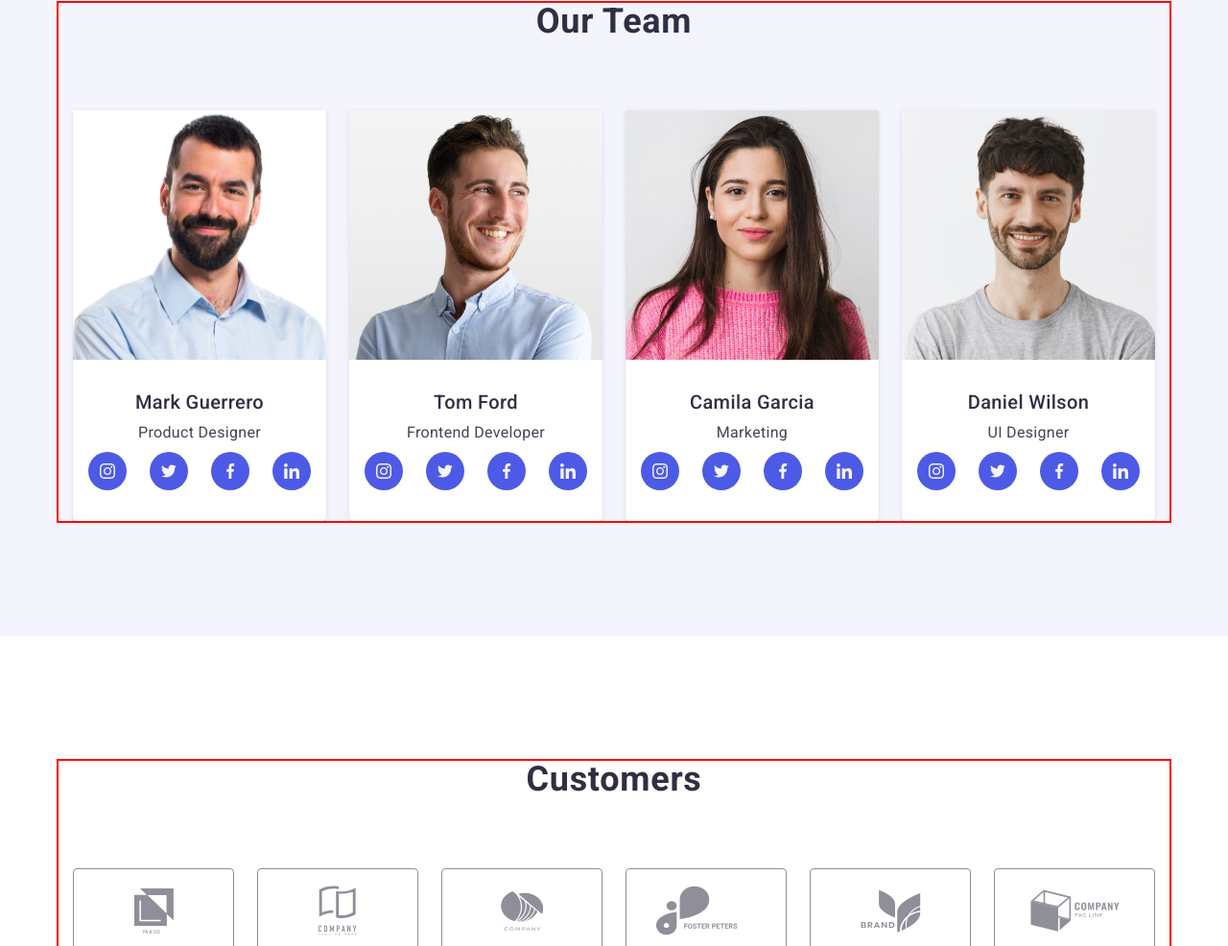
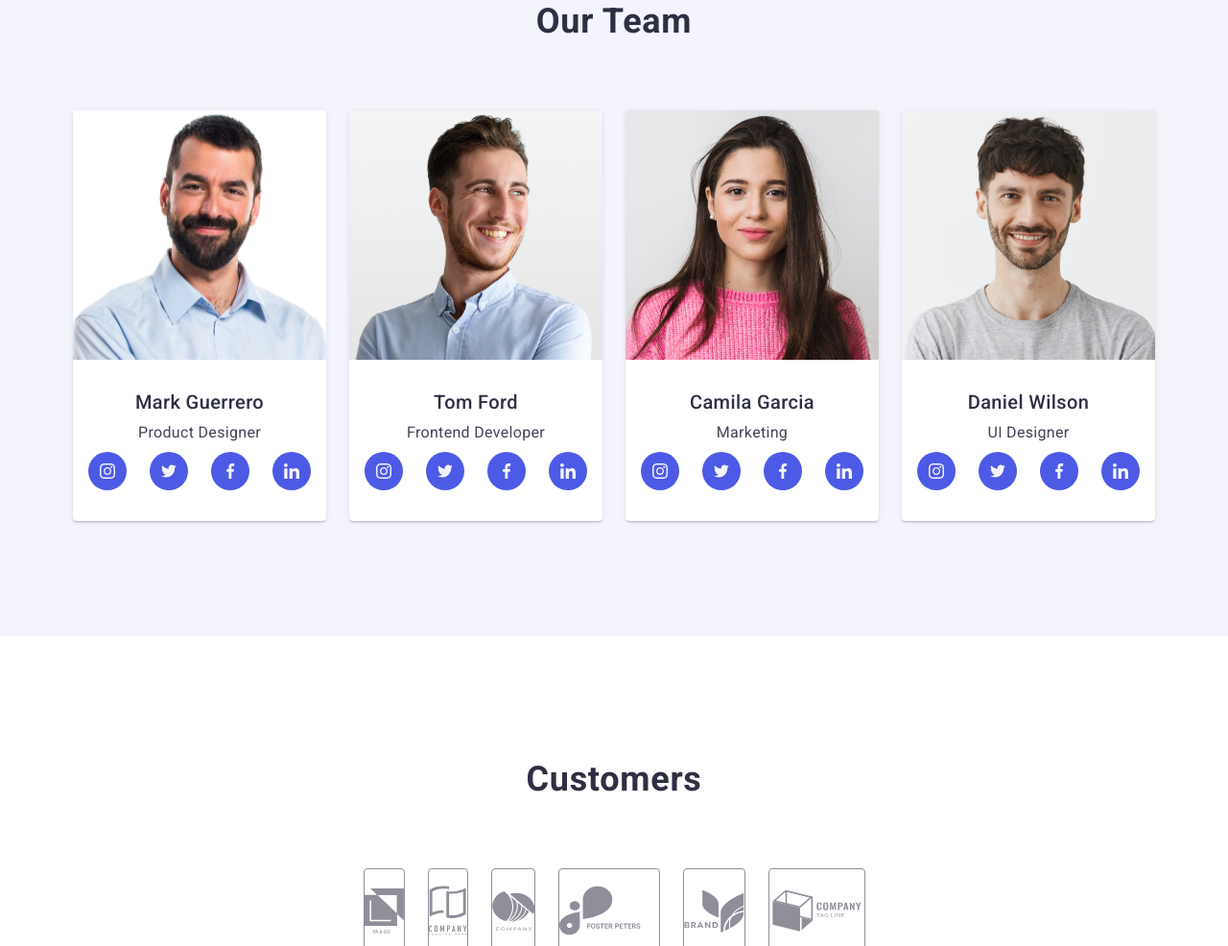
Before and after one commit to kostarusin/goit-markup-hw-04, a plain HTML site: page index.html in a window 1280 px wide. Shown: the part 1814-2800 px from the top of the page at 96% size. Drawn offline with nearby package versions, Linux system fonts and the light colour scheme.

Commit message:
Update styles.css

```diff
--- a/css/styles.css
+++ b/css/styles.css
@@ -62,7 +62,7 @@ img {
   padding-right: 15px;
   padding-left: 15px;
   margin: 0 auto;
-  outline: 2px solid red;
+  /* outline: 2px solid red; */
 }
 
 body {
@@ -368,11 +368,10 @@ body {
   display: flex;
   gap: 24px;
   justify-content: center;
-  gap: 24px;
 }
 
 .customers-list-item {
-  width: 168px;
+  width: calc((100% -120px) / 6);
   height: 88px;
   margin-bottom: 8px;
 }
@@ -380,16 +379,16 @@ body {
 .customers-list-link {
   width: 100%;
   height: 100%;
+  border: 1px solid #8e8f99;
+  border-radius: 4px;
+  background-color: var(--main-background-color);
   display: flex;
   justify-content: center;
   align-items: center;
-  background-color: var(--main-background-color);
-  border: 1px solid #8e8f99;
-  border-radius: 4px;
 }
 
 .customers-list-icon {
-  fill: #8e8f99;
+  fill: tomato;
 }
 
 .customers-list-link:is(:hover, :focus) {
```
